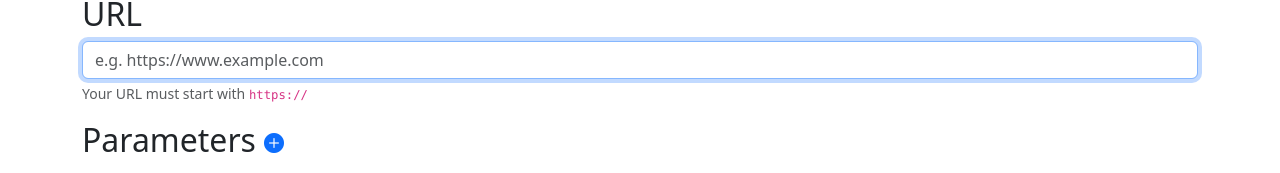
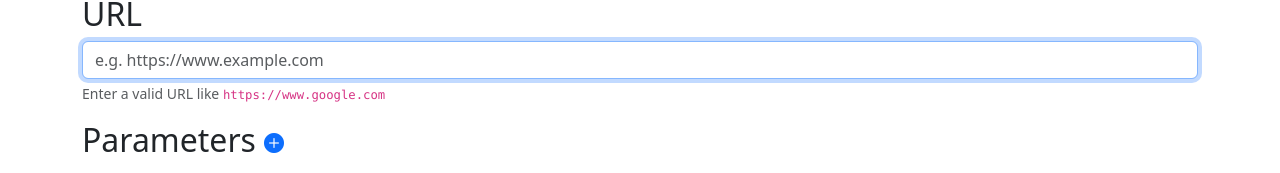
Before and after one commit to ashkan-ahmadi/add-params-to-url, a website built with webpack: page index.html in a window 1280 px wide. Shown: the part 157-330 px from the top of the page. Built offline with nearby package versions, Linux system fonts and the light colour scheme.

Commit message:
Update helper text

```diff
--- a/index.html
+++ b/index.html
@@ -22,7 +22,7 @@
         <div class="form-group mb-3">
           <h2 aria-label="url">URL</h2>
           <input type="text" class="form-control" id="url" name="url" placeholder="e.g. https://www.example.com" value="" autofocus>
-          <div class="form-text">Your URL must start with <code>https://</code></div>
+          <div class="form-text">Enter a valid URL like <code>https://www.google.com</code></div>
         </div>
       </div>
       <div class="form-group mb-4">
```
